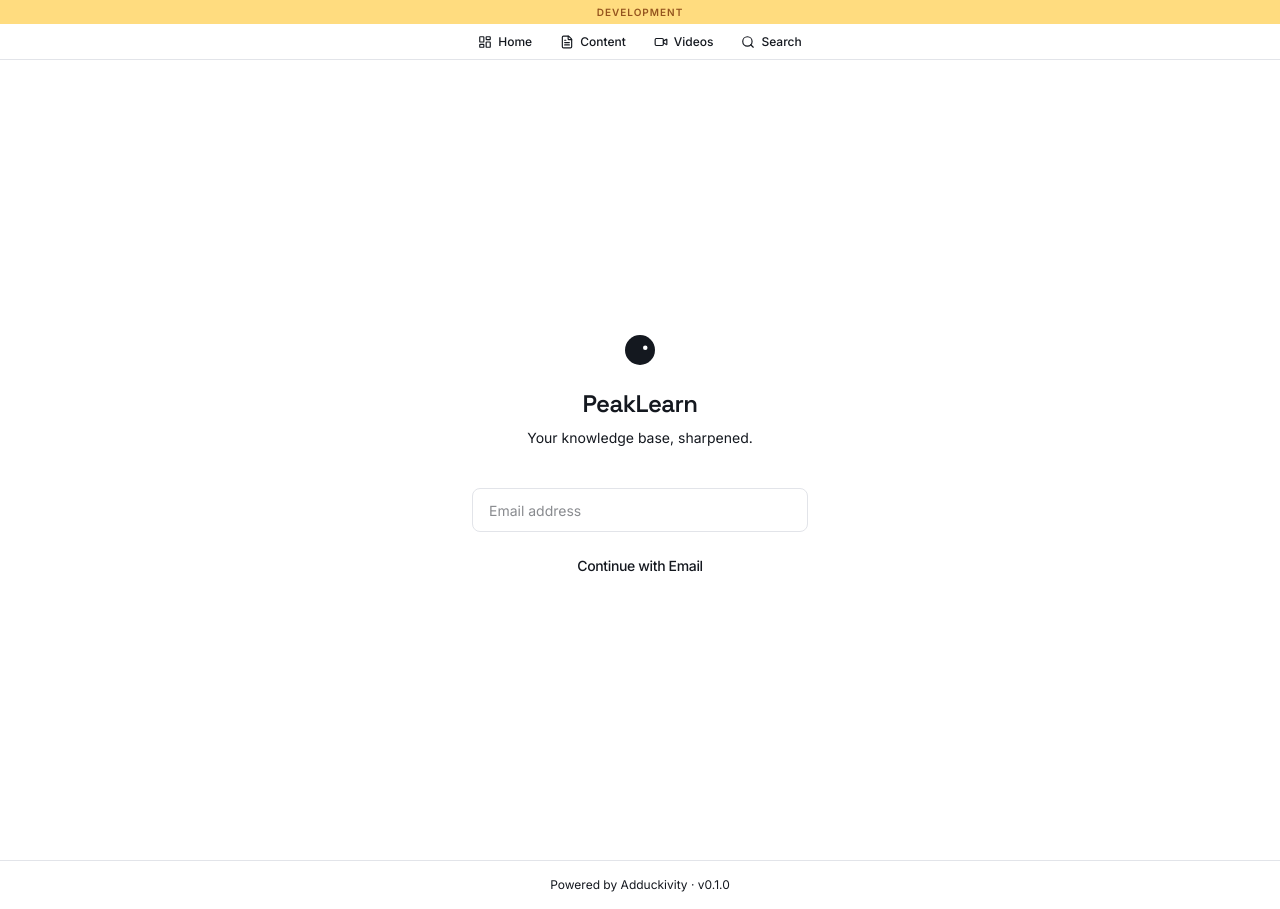
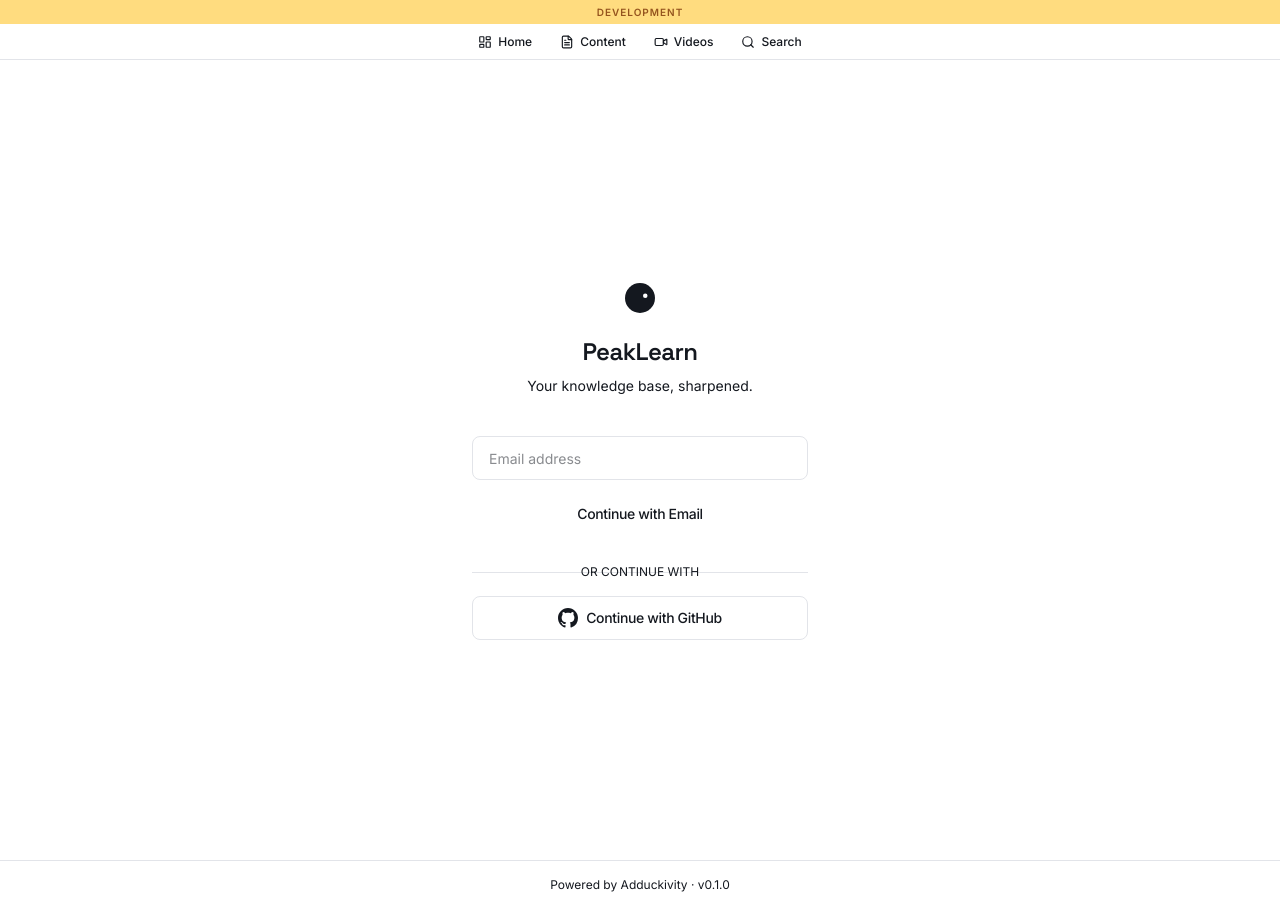
Before and after one commit to lifetofree/peaklearn, a Next.js app: page /login in a window 1280 px wide. Built offline with nearby package versions, Linux system fonts and the light colour scheme.

Commit message:
feat: add GitHub OAuth login option to login page

```diff
--- a/src/app/login/page.tsx
+++ b/src/app/login/page.tsx
@@ -78,6 +78,29 @@
     }
   }
 
+  const handleGithubOAuth = async () => {
+    setLoading(true)
+    setMessage(null)
+
+    try {
+      const supabase = await createClient()
+      const { error } = await supabase.auth.signInWithOAuth({
+        provider: 'github',
+        options: {
+          redirectTo: `${window.location.origin}/auth/callback`,
+        },
+      })
+
+      if (error) throw error
+    } catch (error: any) {
+      setMessage({
+        type: 'error',
+        text: error.message || 'Failed to sign in with GitHub',
+      })
+      setLoading(false)
+    }
+  }
+
   return (
     <div className="min-h-screen flex items-center justify-center bg-background">
       <div className="w-full max-w-sm px-6">
@@ -112,6 +135,29 @@
           <Button type="submit" disabled={loading} size="lg" className="w-full">
             {loading ? 'Sending…' : 'Continue with Email'}
           </Button>
+
+          <div className="relative my-4">
+            <div className="absolute inset-0 flex items-center">
+              <span className="w-full border-t" />
+            </div>
+            <div className="relative flex justify-center text-xs uppercase">
+              <span className="bg-background px-2 text-muted-foreground">Or continue with</span>
+            </div>
+          </div>
+
+          <Button
+            type="button"
+            variant="outline"
+            onClick={handleGithubOAuth}
+            disabled={loading}
+            size="lg"
+            className="w-full"
+          >
+            <svg className="h-5 w-5 mr-2" viewBox="0 0 24 24" fill="currentColor">
+              <path d="M12 0C5.37 0 0 5.37 0 12c0 5.31 3.435 9.795 8.205 11.385.6.105.825-.255.825-.57 0-.285-.015-1.23-.015-2.235-3.015.555-3.795-.735-4.035-1.41-.135-.345-.72-1.41-1.23-1.695-.42-.225-1.02-.78-.015-.795.945-.015 1.62.87 1.845 1.23 1.08 1.815 2.805 1.305 3.495.99.105-.78.42-1.305.765-1.605-2.67-.3-5.46-1.335-5.46-5.925 0-1.305.465-2.385 1.23-3.225-.12-.3-.54-1.53.12-3.18 0 0 1.005-.315 3.3 1.23.96-.27 1.98-.405 3-.405s2.04.135 3 .405c2.295-1.56 3.3-1.23 3.3-1.23.66 1.65.24 2.88.12 3.18.765.84 1.23 1.905 1.23 3.225 0 4.605-2.805 5.625-5.475 5.925.435.375.81 1.095.81 2.22 0 1.605-.015 2.895-.015 3.3 0 .315.225.69.825.57A12.02 12.02 0 0024 12c0-6.63-5.37-12-12-12z"/>
+            </svg>
+            Continue with GitHub
+          </Button>
         </form>
 
         {isDev && process.env.NEXT_PUBLIC_ENABLE_DEV_BYPASS === 'true' && (
```
